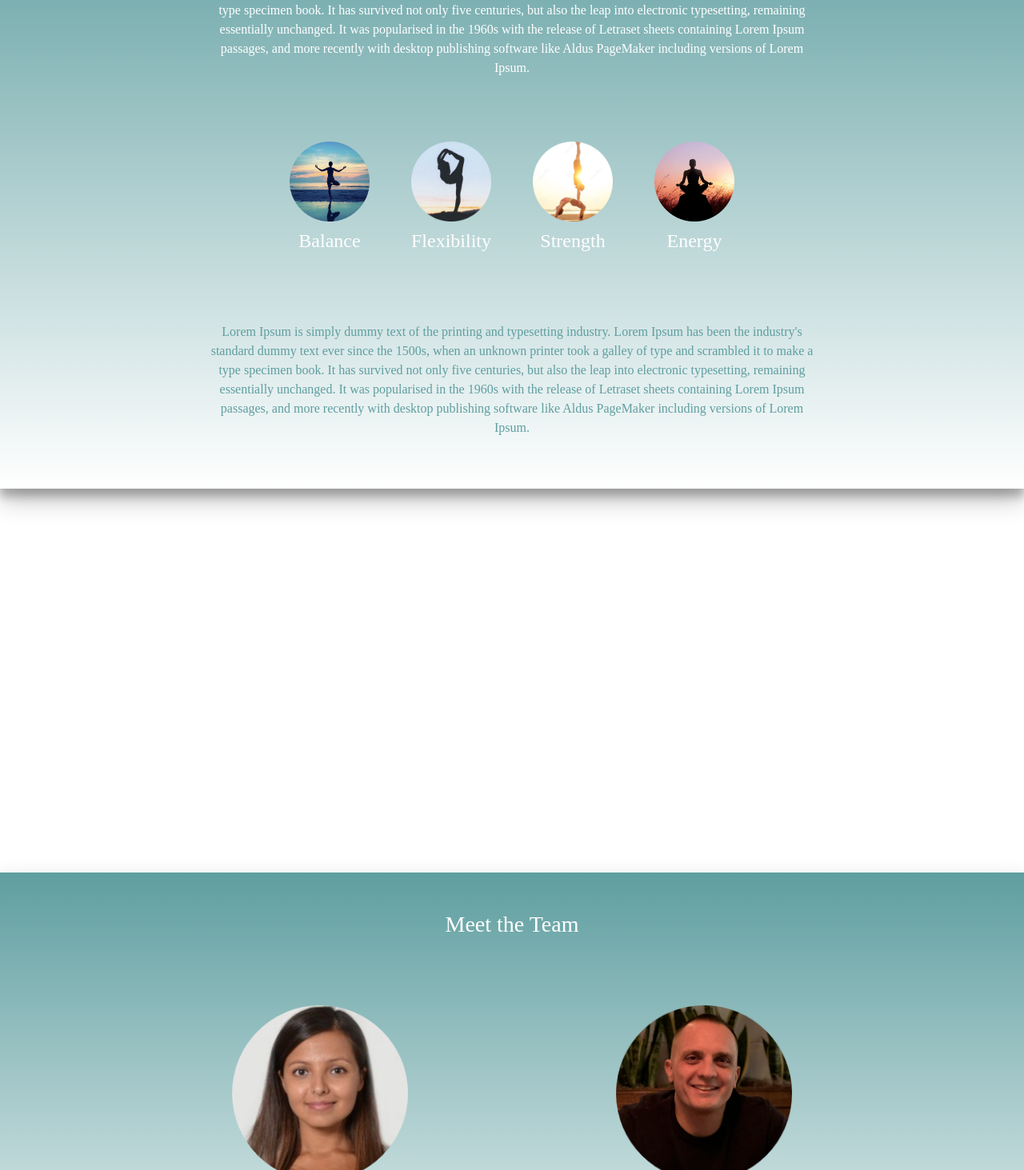
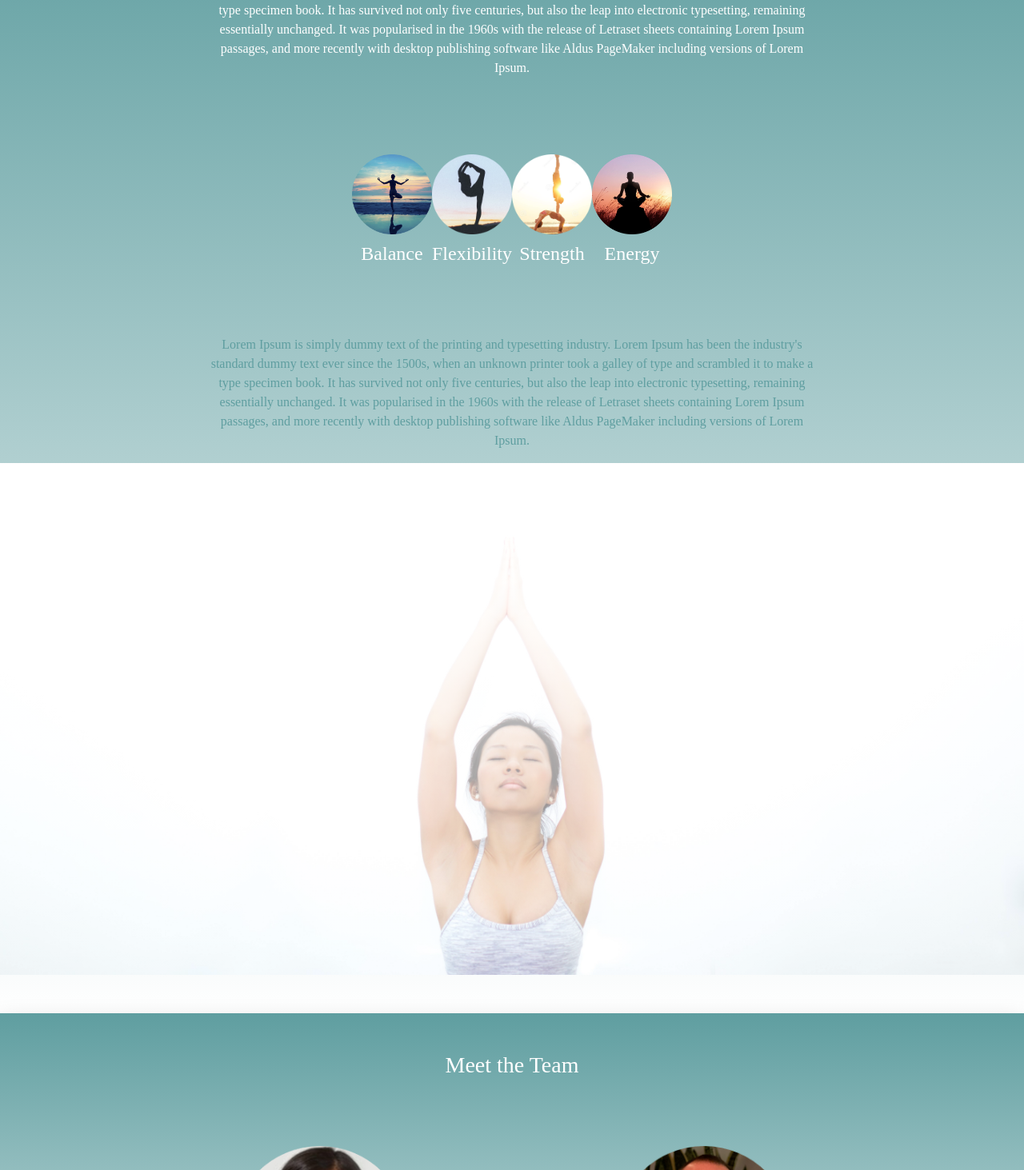
Before and after one commit to Week-6-React-Project/React-App, a React (Create React App) app: page / in a window 1280 px wide. Shown: the part 847-2310 px from the top of the page at 80% size. Built offline with nearby package versions, Linux system fonts and the light colour scheme; no server answers; a web font is replaced by a local one.

Commit message:
fixed P color

```diff
--- a/package.json
+++ b/package.json
@@ -18,6 +18,7 @@
     "react-dom": "^17.0.2",
     "react-router-dom": "^5.2.0",
     "react-scripts": "4.0.3",
+    "react-scroll-parallax": "^2.4.0",
     "typeface-gabriela": "^1.1.13",
     "web-vitals": "^1.1.2"
   },
--- a/src/App.css
+++ b/src/App.css
@@ -6,5 +6,4 @@
   display: flex;
   flex-direction: column;
   justify-content: space-between;
-  height: fit-content;
 }
--- a/src/components/About.css
+++ b/src/components/About.css
@@ -7,6 +7,10 @@
     rgba(0, 0, 0, 0.22) 0px 10px 10px;
   position: relative;
   z-index: 3;
+  display: flex;
+  flex-direction: column;
+  align-items: center;
+  justify-content: center;
 }
 
 h3 {
@@ -20,7 +24,7 @@ p {
 .circle-img {
   margin: 5em;
   display: flex;
-  justify-content: space-around;
+  justify-content: space-between;
   align-items: center;
 }
 
@@ -32,7 +36,7 @@ p {
   display: flex;
   flex-direction: column;
   align-items: center;
-  justify-content: space-between;
+  justify-content: space-around;
 }
 
 .circle-img div h4 {
@@ -43,11 +47,36 @@ p {
   color: rgb(95, 158, 160);
 }
 .about-bottom-image {
-  background-image: url(./header-pic2.jpg);
+  background-image: linear-gradient(
+      rgba(255, 255, 255, 1),
+      rgba(255, 255, 255, 0.3)
+    ),
+    url(./header-pic2.jpg);
   background-size: cover;
   background-position: bottom;
-  height: 60vh;
-  transform: translateY(-100%);
+  height: 80vh;
   position: relative;
-  z-index: -1;
+  background-attachment: fixed;
+  width: 100vw;
+  z-index: -10;
+  /* top: -300px; */
 }
+
+@media (max-width: 1200px) {
+  .about-bottom-image {
+    height: 40vh;
+    top: -100px;
+  }
+}
+
+/* @media (max-width: 700px) {
+  .about-bottom-image {
+    top: -50vh;
+  }
+}
+
+@media (max-width: 500px) {
+  .about-bottom-image {
+    top: -50vh;
+  }
+} */
--- a/src/components/About.js
+++ b/src/components/About.js
@@ -1,23 +1,24 @@
-import React, {useState, useEffect} from "react";
+import React, {useState, useEffect, useRef} from "react";
+import { ParallaxProvider } from 'react-scroll-parallax';
 import "./About.css";
 
 
-function About({ aboutRef }) {
+function About({ aboutRef, handleScrollUp, offSetY }) {
 
   // const [randomQuote, setRandomQuote] = useState({});
 
-  const [offSetY, setOffSetY] = useState(0);
+  // const [offSetY, setOffSetY] = useState();
 
-  const handleScrollUp = () => {
-    setOffSetY(window.pageYOffset);
+  // const handleScrollUp = () => {
+  //   setOffSetY(window.pageYOffset);
 
-  };
+  // };
 
 
-  useEffect( () => {
-  window.addEventListener("scroll", handleScrollUp)
-  return() => window.removeEventListener("scroll", handleScrollUp)
-  }, [])
+  // useEffect( () => {
+  // window.addEventListener("scroll", handleScrollUp)
+  // return() => window.removeEventListener("scroll", handleScrollUp)
+  // }, [])
 
   return (
     <div >
@@ -63,11 +64,13 @@ function About({ aboutRef }) {
           the release of Letraset sheets containing Lorem Ipsum passages, and
           more recently with desktop publishing software like Aldus PageMaker
           including versions of Lorem Ipsum.
-        </p>
+        </p>  <div className="about-bottom-image" style={{transform:`translateY(${offSetY*0.4}px)`}}></div>
       </section>
-      <div className="about-bottom-image"></div>
+
     </div>
   );
 }
 
+  // <div style={{ visibility: this.state.driverDetails.firstName != undefined? 'visible': 'hidden'}}></div>
+
 export default About;
--- a/src/components/Home.css
+++ b/src/components/Home.css
@@ -25,9 +25,10 @@ header {
 }
 
 .quote-text {
-  text-shadow: 1px 1px 2px black, 0 0 25px rgb(95, 158, 160),
+  text-shadow: 1px 1px 2px rgb(107, 107, 107), 0 0 25px rgb(95, 158, 160),
     0 0 5px rgb(101, 164, 167);
   text-align: center;
+  color: rgba(69, 90, 92, 100);
 }
 
 @media (max-width: 1200px) {
--- a/src/components/Home.js
+++ b/src/components/Home.js
@@ -11,8 +11,7 @@ function Home({ aboutRef, teamRef, homeRef }) {
  const [offSetY, setOffSetY] = useState(0);
 
  const handleScrollUp = () => {
-   setOffSetY(window.pageYOffset);
-   //console.log(offSetY)
+     setOffSetY(window.pageYOffset);
  };
 
 
@@ -33,8 +32,10 @@ function Home({ aboutRef, teamRef, homeRef }) {
 
     setRandomQuote(quote);
 
-    //PARALAX EFFECT HOME SCREEN
-     window.addEventListener("scroll", handleScrollUp)
+    //PARALAX EFFECT HOME SCREENif
+
+       window.addEventListener("scroll", handleScrollUp)
+
     return() => window.removeEventListener("scroll", handleScrollUp)
   }, []);
 
@@ -47,19 +48,22 @@ function Home({ aboutRef, teamRef, homeRef }) {
       <div className="quote-text">
         <h2>{randomQuote?.text}</h2>
         <p>{randomQuote?.author}</p>
+
       </div>
     );
   };
 
+  // <div style={{ visibility: this.state.driverDetails.firstName != undefined? 'visible': 'hidden'}}></div>
+
   return (
     <div ref={homeRef} className="home">
-      <header className="quote" style={{transform:`translateY(-${offSetY*0.3}px)`}}>
+      <header className="quote"    style={{transform:`translateY(${offSetY*1.6}px)`, display: offSetY>700 ? 'none' : 'flex'}}>
         <div className="pic-logo">
           <img src="../../images/background-new.png" />
         </div>
         {showRandomQuote()}
       </header>
-      <About aboutRef={aboutRef}  />
+      <About aboutRef={aboutRef} offSetY={offSetY} handleScrollUp={handleScrollUp}/>
       <Team teamRef={teamRef} />
       <Footer />
     </div>
--- a/src/components/NavBar.css
+++ b/src/components/NavBar.css
@@ -7,7 +7,7 @@ nav {
   position: fixed;
   width: 100%;
   height: 70px;
-  z-index: 50;
+  z-index: 120;
   box-shadow: rgba(0, 0, 0, 0.25) 0px 14px 28px,
     rgba(0, 0, 0, 0.22) 0px 10px 10px;
 }
--- a/src/components/NavBar.js
+++ b/src/components/NavBar.js
@@ -6,7 +6,11 @@ function NavBar({ scrollToAbout, scrollToTeam, scrollToHome }) {
   return (
     <nav>
       <div className="header-logo">
+        <Link to="/">
         <img src="../../images/navbar-new2.png" />
+        </Link>
+
+
       </div>
       <ul>
         <li>
--- a/src/components/Recipes.js
+++ b/src/components/Recipes.js
@@ -6,6 +6,7 @@ import "./Recipes.css";
 function Recipes() {
   const [foodByIngredient, setFoodByIngredient] = useState([]);
   const [name, setName] = useState("");
+
 
   const searchByIngredient = async (e) => {
     e.preventDefault();
@@ -17,6 +18,10 @@ function Recipes() {
     setFoodByIngredient(res.data);
     setName("");
   };
+
+
+
+
 
   const showFoodByIngredients = () => {
     return foodByIngredient.map((eachFood) => {
@@ -47,6 +52,7 @@ function Recipes() {
         </label>
 
         <button onClick={(e) => searchByIngredient(e)}>Search</button>
+
       </div>
 
       {showFoodByIngredients()}
--- a/src/components/Team.css
+++ b/src/components/Team.css
@@ -9,6 +9,8 @@
   flex-direction: column;
   align-items: center;
   justify-content: space-between;
+  position: relative;
+  z-index: 100;
 }
 
 .meet-the-team {
```
Also changed, not shown: src/App.js (+7 -0 lines), 1 other file (tests, documents, lock files or other folders).
